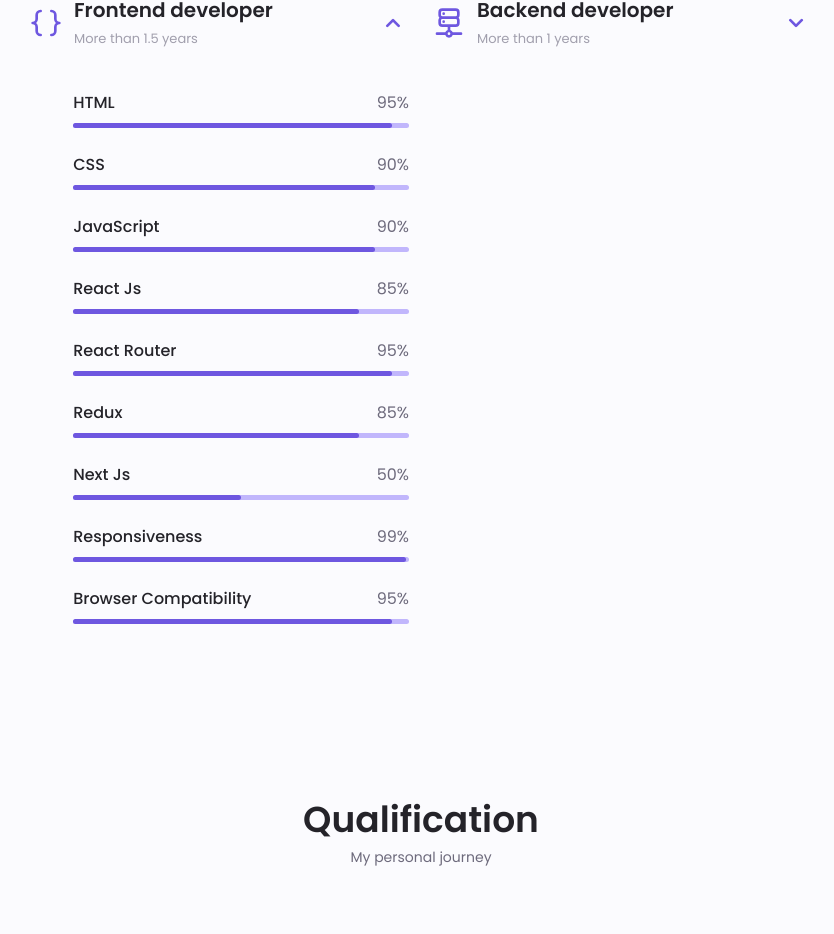
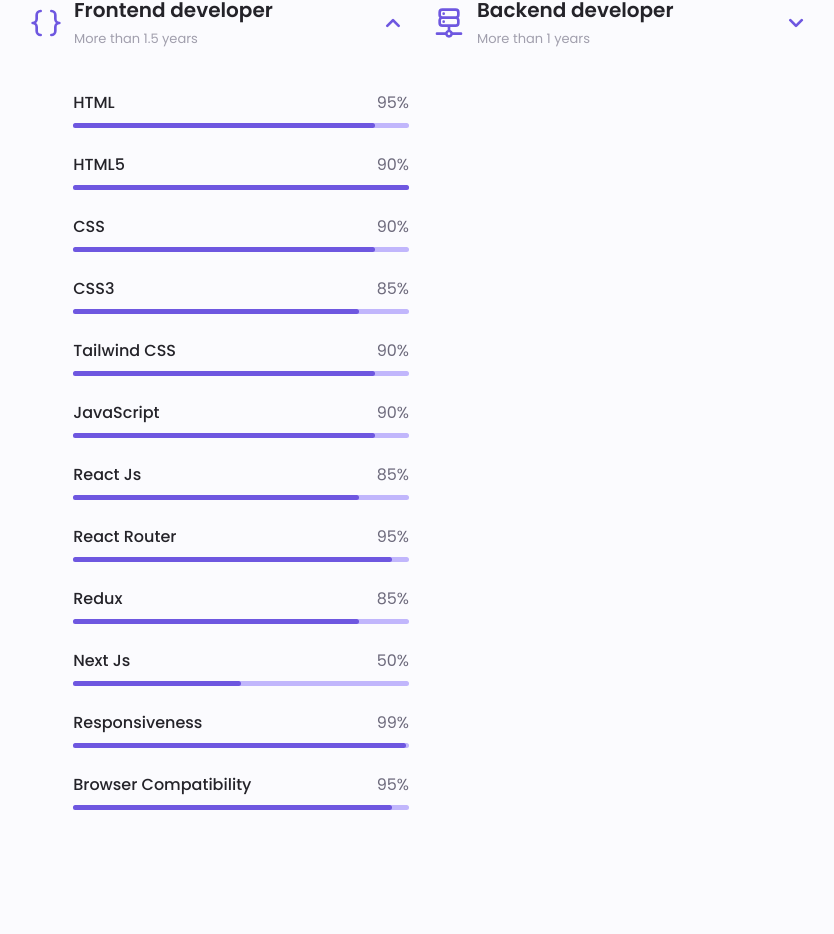
Before and after one commit to Hadayetullah/portfolio, a React (Vite) app: page / in a window 1280 px wide. Shown: the part 1923-2857 px from the top of the page, without its empty margins (219-1053 px from the left). Built offline with nearby package versions, Linux system fonts and the light colour scheme.

Commit message:
Updated in skills section

```diff
--- a/src/conponents/body/skills/Skills.jsx
+++ b/src/conponents/body/skills/Skills.jsx
@@ -58,11 +58,41 @@
 
                 <div className="skills__data">
                   <div className="skills__titles">
+                    <h3 className="skills__name">HTML5</h3>
+                    <span className="skills__number">90%</span>
+                  </div>
+                  <div className="skills__bar">
+                    <span className="skills__percentage skills__html5"></span>
+                  </div>
+                </div>
+
+                <div className="skills__data">
+                  <div className="skills__titles">
                     <h3 className="skills__name">CSS</h3>
                     <span className="skills__number">90%</span>
                   </div>
                   <div className="skills__bar">
                     <span className="skills__percentage skills__css"></span>
+                  </div>
+                </div>
+
+                <div className="skills__data">
+                  <div className="skills__titles">
+                    <h3 className="skills__name">CSS3</h3>
+                    <span className="skills__number">85%</span>
+                  </div>
+                  <div className="skills__bar">
+                    <span className="skills__percentage skills__css3"></span>
+                  </div>
+                </div>
+
+                <div className="skills__data">
+                  <div className="skills__titles">
+                    <h3 className="skills__name">Tailwind CSS</h3>
+                    <span className="skills__number">90%</span>
+                  </div>
+                  <div className="skills__bar">
+                    <span className="skills__percentage skills__tailwind"></span>
                   </div>
                 </div>
 
--- a/src/index.css
+++ b/src/index.css
@@ -603,7 +603,16 @@
 .skills__html{
     width: 95%;
 }
+.skills__html{
+    width: 90%;
+}
 .skills__css {
+    width: 90%;
+}
+.skills__css3 {
+    width: 85%;
+}
+.skills__tailwind {
     width: 90%;
 }
 .skills__js {
```
